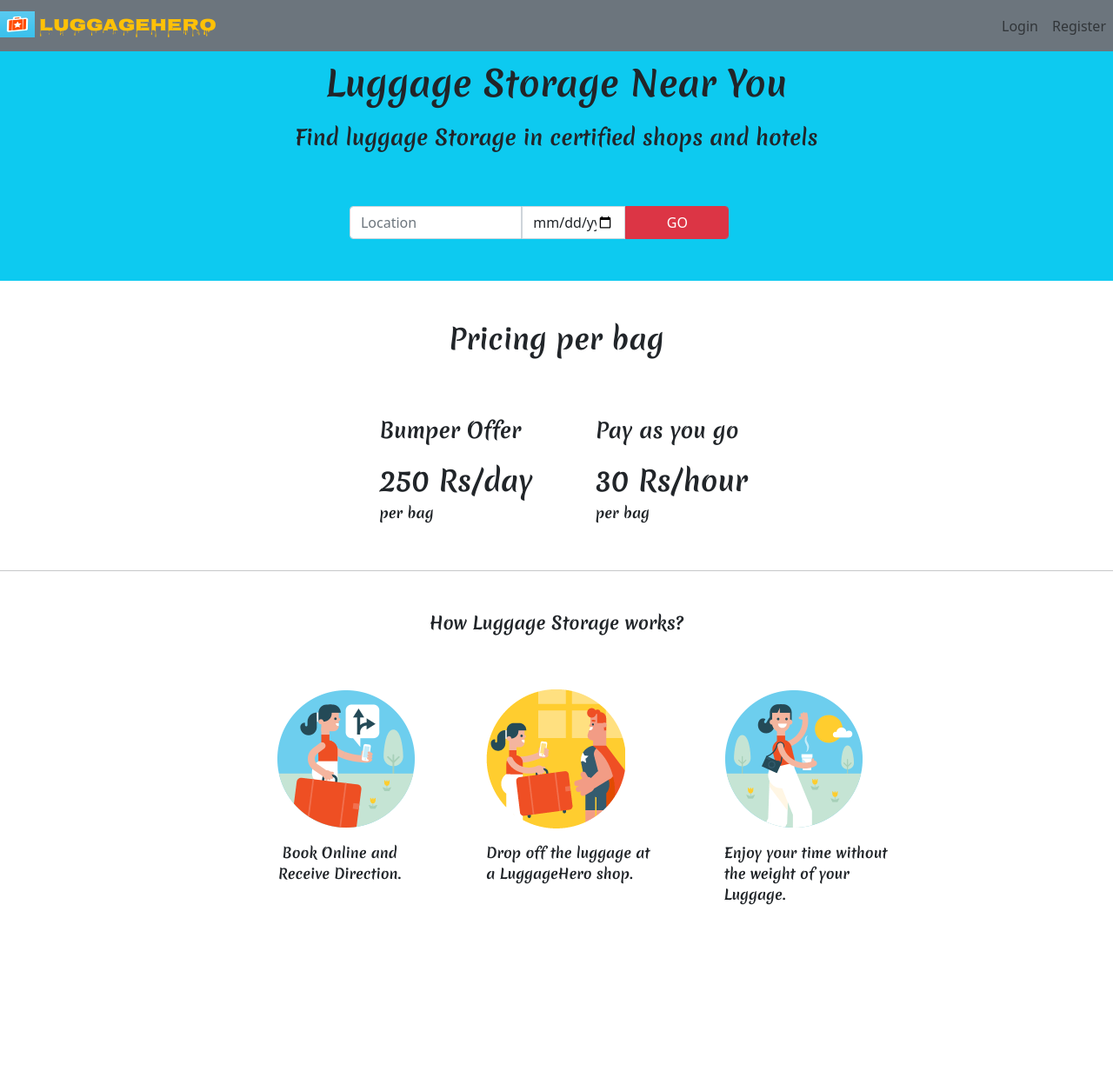
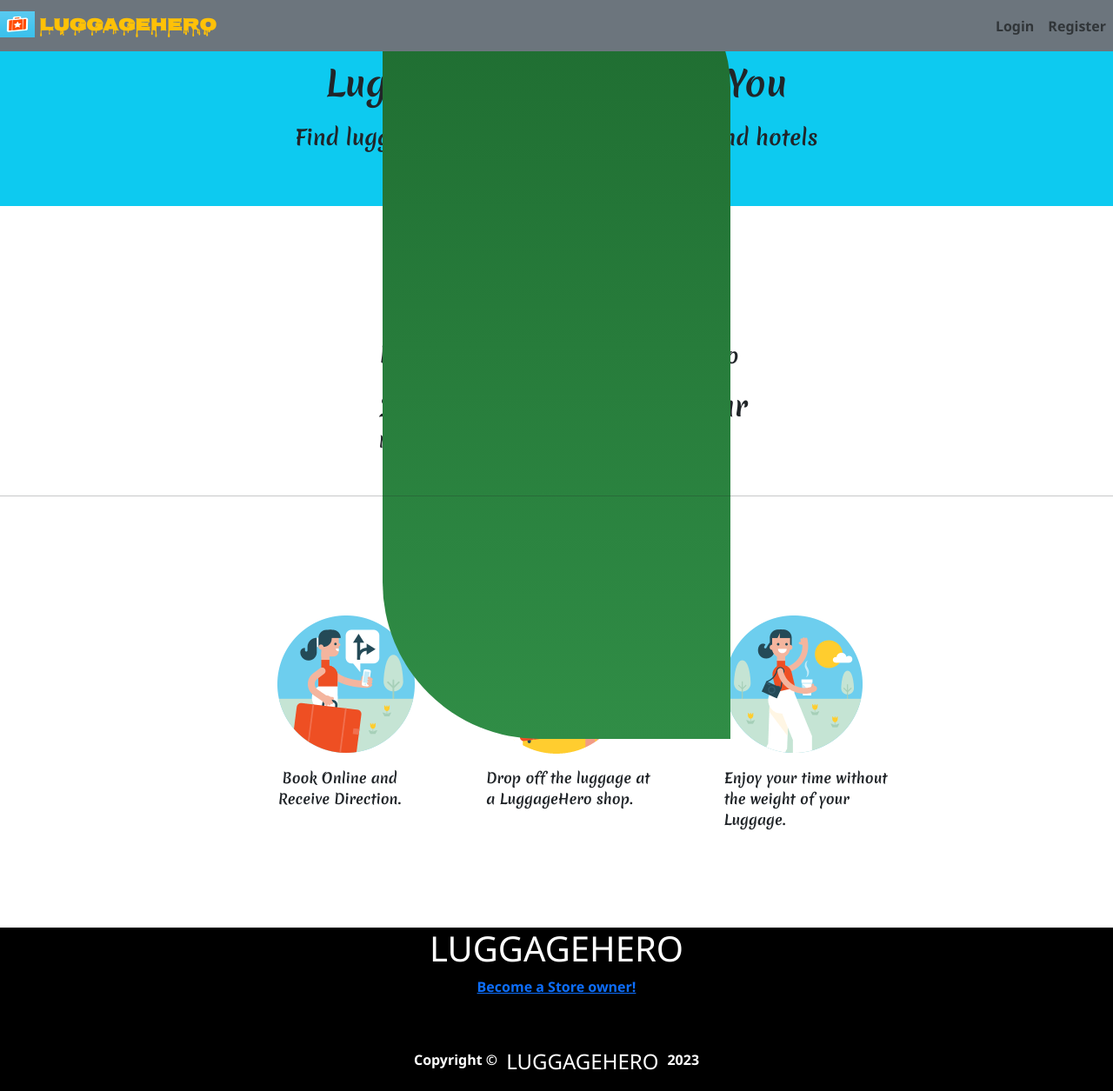
Before and after one commit to Dante-afk/Luggagehero, a Flask app: page / in a window 1280 px wide. Shown: the whole page at 87% size. Before the commit the page ends 1041 px from the top, so only its background shows below. Run offline with Flask 3, Linux system fonts and the light colour scheme; some libraries are stand-ins or nearby versions.

Commit message:
footer added in home by dhruv

```diff
--- a/templates/home.html
+++ b/templates/home.html
@@ -20,7 +20,7 @@
     <link rel="preconnect" href="https://fonts.googleapis.com">
     <link rel="preconnect" href="https://fonts.gstatic.com" crossorigin>
     <link href="https://fonts.googleapis.com/css2?family=Nosifer&display=swap" rel="stylesheet">
-
+    <link rel="stylesheet" href="style.css">
 
 </head>
 <body>
@@ -115,7 +115,19 @@
             </div>
         </div>
     </div>
-
+    <footer>
+        <div class="Footer1"><h1>LUGGAGEHERO</h1></div>
+        <div class="Footer2">
+          <div class>
+            <a href="store.html">Become a Store owner!</a>
+          </div>
+        </div>
+        <div class="footer3">
+            Copyright ©
+            <h4>LUGGAGEHERO</h4>
+            2023
+        </div>
+      </footer>
     <!-- <script>
 
 
--- a/templates/payment.html
+++ b/templates/payment.html
@@ -1,4 +1,4 @@
-<!DOCTYPE html>
+ <!DOCTYPE html>
 <html>
 <head>
 <meta name="viewport" content="width=device-width, initial-scale=1">
@@ -167,6 +167,7 @@ span.price {
       </form>
     </div>
   </div>
+
   <!-- <div class="col-25">
     <div class="container">
       <h4>Cart <span class="price" style="color:black"><i class="fa fa-shopping-cart"></i> <b>4</b></span></h4>
--- a/templates/style.css
+++ b/templates/style.css
@@ -103,3 +103,57 @@ border: none;
 margin: 5px 30px;
 background-color: rgb(71, 177, 61);
 }
+
+
+
+/*For hom.html footers */
+
+footer {
+    display:flex;
+    flex-direction: column;
+    background-color: black;
+    align-items: center;
+    color:white;
+}
+
+.footer0 {
+    font-weight:1200;
+    transition-duration: 1s;
+}
+
+.footer0:hover {
+    color:rgb(243, 168, 7);
+}
+
+.footer3 {
+    margin-top:60px;
+    margin-bottom: 20px;
+    display:flex;
+    flex-wrap: wrap;
+    justify-content: center;
+}
+
+.footer2 .heading:hover {
+    color:rgb(243, 168, 7);
+}
+
+.footer2 .div:hover {
+    transform: scale(1.05);
+}
+
+.footer2 {
+    display: flex;
+    width:100%;
+    justify-content:space-evenly;
+    align-items: center;
+    text-decoration: none;
+    flex-wrap: wrap;
+}
+
+.footer3 h4 {
+    margin:0 10px;
+}
+
+.footer2 div {
+    margin:10px;
+}
```
